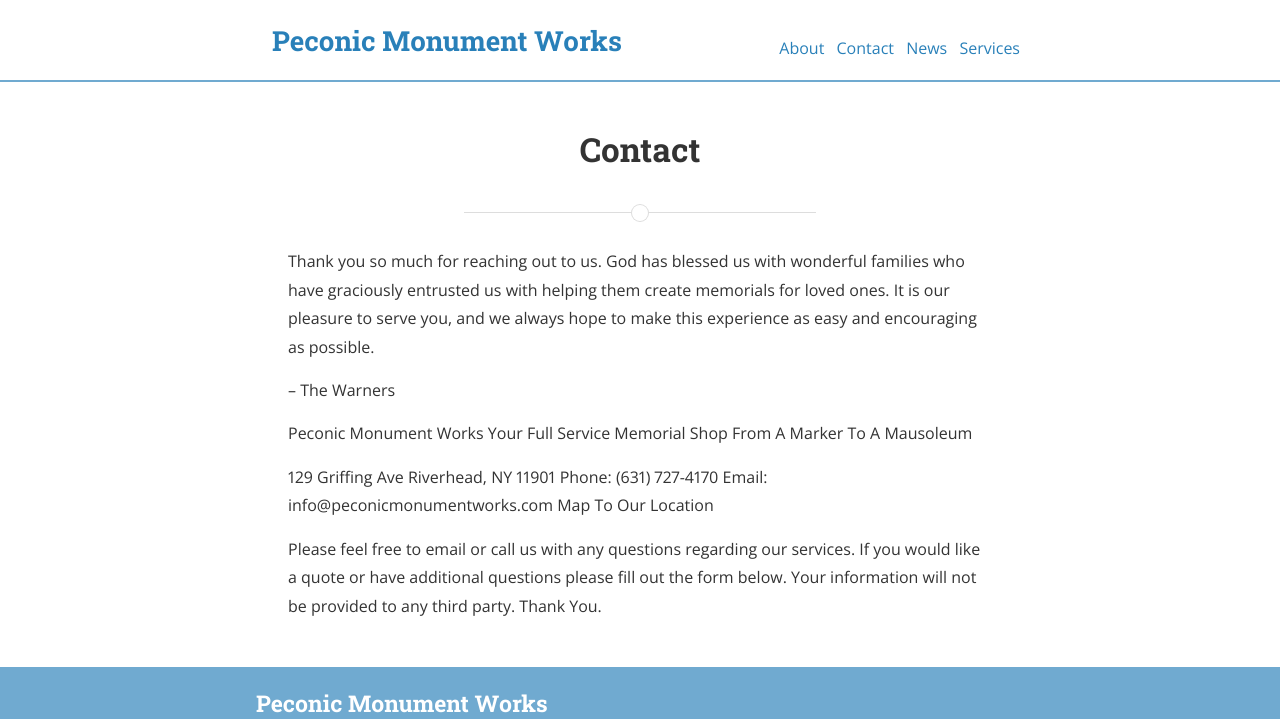
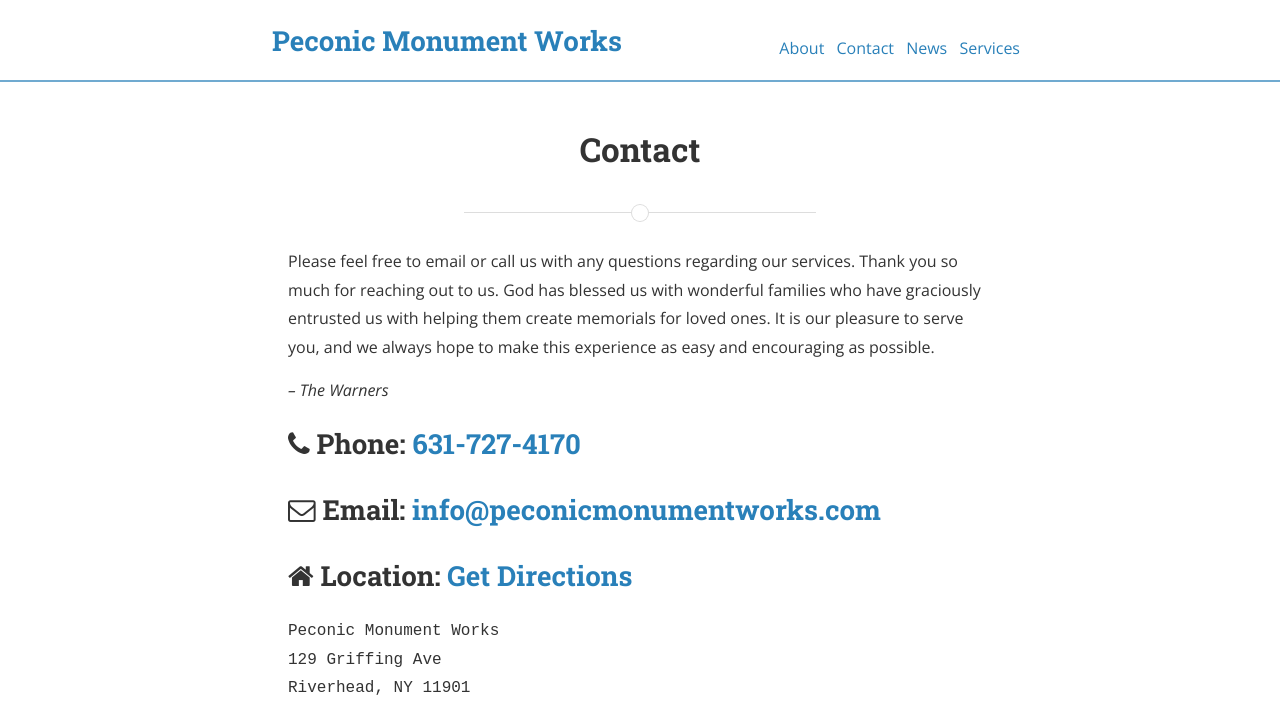
Before and after one commit to peconicmonuments/peconicmonuments.github.io, a Jekyll site: the page built from contact.md, in a window 1280 px wide. Shown: the top 719 px of the page. Built offline with Jekyll 4.4.1, drawn with Linux system fonts in a browser that asks for light colours; nearby versions of some CDN libraries; grey boxes are pictures that could not be loaded.

Commit message:
better contact info

```diff
--- a/_config.yml
+++ b/_config.yml
@@ -9,6 +9,7 @@
 url: "http://peconicmonuments.github.io"
 cover: "/assets/header_image.jpg"
 logo: "/assets/logo.png"
+phone: "631-727-4170"
 
 # Build settings
 permalink: pretty
--- a/_includes/footer.html
+++ b/_includes/footer.html
@@ -25,10 +25,17 @@
             <i class="fa fa-envelope-o"></i>
             <span class="username">{{ site.email }}</span>
           </a></li>
-          <li><i class="fa fa-phone"></i> (631) 727-4170 </li>
-          <li> <i class="fa fa-home"></i> Peconic Monument Works </li>
-          <li> &nbsp;&nbsp;&nbsp;&nbsp;&nbsp; 129 Griffing Ave </li>
-          <li> &nbsp;&nbsp;&nbsp;&nbsp;&nbsp; Riverhead, NY 11901 </li>
+
+          <li><a href="tel:{{ site.phone }}">
+              <i class="fa fa-phone"></i> (631) 727-4170 </a> </li>
+
+          <a target="_blank" href="https://www.google.com/maps/dir//PECONIC+MONUMENT+WORKS,+129+Griffing+Ave,+Riverhead,+NY+11901/@40.9173785,-72.6664565,17z/data=!4m16!1m7!3m6!1s0x89e88ad5bde9e629:0x66d7303fd5e349d4!2sPECONIC+MONUMENT+WORKS!3b1!8m2!3d40.9173745!4d-72.6642678!4m7!1m0!1m5!1m1!1s0x89e88ad5bde9e629:0x66d7303fd5e349d4!2m2!1d-72.6642678!2d40.9173745">
+            <li> <i class="fa fa-home"></i> Peconic Monument Works </li>
+            <!--<li> &nbsp;&nbsp;&nbsp;&nbsp;&nbsp; 129 Griffing Ave </li>-->
+            <!--<li> &nbsp;&nbsp;&nbsp;&nbsp;&nbsp; Riverhead, NY 11901 </li>-->
+            <li> 129 Griffing Ave </li>
+            <li> Riverhead, NY 11901 </li>
+          </a>
       </ul>
 
     </div>
--- a/contact.md
+++ b/contact.md
@@ -3,24 +3,24 @@
 title: Contact
 ---
 
-Thank you so much for reaching out to us. God has blessed us with
-wonderful families who have graciously entrusted us with helping them
-create memorials for loved ones. It is our pleasure to serve you, and
-we always hope to make this experience as easy and encouraging as
-possible.
+Please feel free to email or call us with any questions regarding our services.
+Thank you so much for reaching out to us. God has blessed us with wonderful
+families who have graciously entrusted us with helping them create memorials
+for loved ones. It is our pleasure to serve you, and we always hope to make
+this experience as easy and encouraging as possible.
 
--- The Warners
+*-- The Warners*
 
+## <i class="fa fa-phone"></i> Phone: <a href="tel:{{ site.phone }}"> {{ site.phone }} </a>
+
+## <i class="fa fa-envelope-o"></i> Email: <a href="mailto:{{ site.email }}"> {{ site.email }} </a>
+
+## <i class="fa fa-home"></i> Location: <a target="_blank" href="https://www.google.com/maps/dir//PECONIC+MONUMENT+WORKS,+129+Griffing+Ave,+Riverhead,+NY+11901/@40.9173785,-72.6664565,17z/data=!4m16!1m7!3m6!1s0x89e88ad5bde9e629:0x66d7303fd5e349d4!2sPECONIC+MONUMENT+WORKS!3b1!8m2!3d40.9173745!4d-72.6642678!4m7!1m0!1m5!1m1!1s0x89e88ad5bde9e629:0x66d7303fd5e349d4!2m2!1d-72.6642678!2d40.9173745"> Get Directions </a>
+
+<pre>
 Peconic Monument Works
-Your Full Service Memorial Shop
-From A Marker To A Mausoleum
-
 129 Griffing Ave
 Riverhead, NY 11901
-Phone: (631) 727-4170
-Email: info@peconicmonumentworks.com
-Map To Our Location
+</pre>
 
-Please feel free to email or call us with any questions regarding our services.
-If you would like a quote or have additional questions please fill out the form
-below. Your information will not be provided to any third party. Thank You.
+<iframe src="https://www.google.com/maps/embed?pb=!1m18!1m12!1m3!1d193623.6985262282!2d-72.80610515439608!3d40.917865802829965!2m3!1f0!2f0!3f0!3m2!1i1024!2i768!4f13.1!3m3!1m2!1s0x89e88ad5bde9e629%3A0x66d7303fd5e349d4!2sPECONIC+MONUMENT+WORKS!5e0!3m2!1sen!2sus!4v1465436164309" width="600" height="450" frameborder="0" style="border:0" allowfullscreen></iframe>
--- a/css/main.css
+++ b/css/main.css
@@ -617,7 +617,6 @@
 		float: left;
 		display: block;
 		margin-right: 2.35765%;
-		width: 31.76157%;
 	margin-top: 0; }
 	.site-footer .site-contact:last-child {
 margin-right: 0; } }
```
